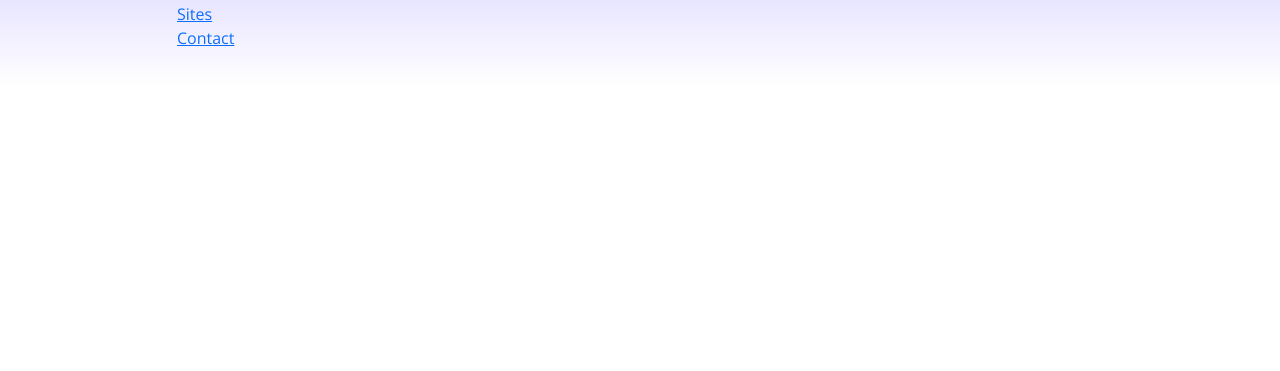
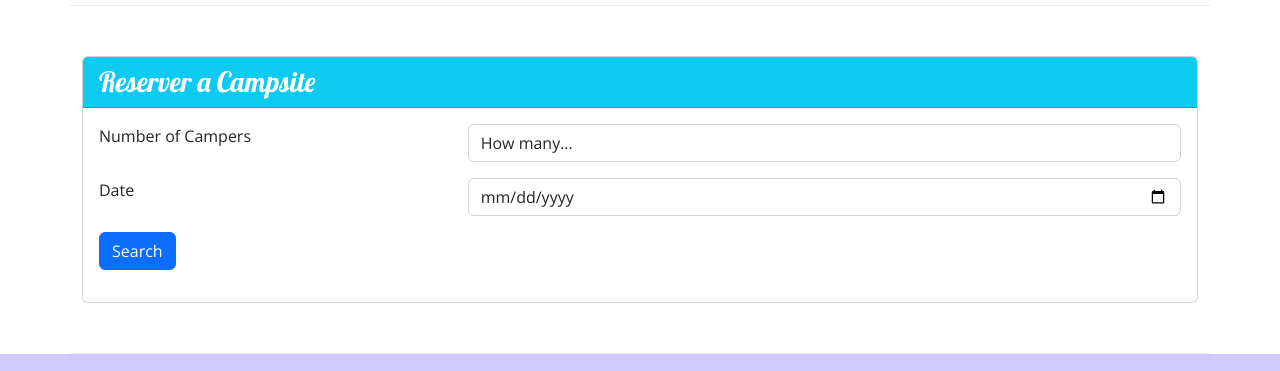
Before and after one commit to NewCodeMike/nucampsite, a plain HTML site: page index.html in a window 1280 px wide. Shown: the part 1147-1518 px from the top of the page. Before the commit the page ends 1233 px from the top, so only its background shows below. Drawn offline with nearby package versions, Linux system fonts and the light colour scheme.

Commit message:
End of Week3 Workshop

```diff
--- a/css/styles.css
+++ b/css/styles.css
@@ -34,3 +34,7 @@ footer {
 .navbar {
     background-color: #901CAD;
 }
+
+/* .navbar-custom {
+    background-image: linear-gradient(to right, #60106B, #3046C5, #5637DD);
+} */
--- a/index.html
+++ b/index.html
@@ -40,12 +40,16 @@
             <h1>Nucamp</h1>
             <h2>a better way to camp</h2>
           </div>
+          <div class="col-md-4 col-xl-2 mt-5">
+            <a href="#reserveForm" class="btn btn-info text-white text-nowrap" role="button">Reserve Campsite</a>
+            <!-- <button type="button" class=" btn btn-info text-white"><a id="reserveForm">Reserve Campsite</a></button> -->
+          </div>
         </div>
       </div>
     </header>
 
     <!-- navbar -->
-    <nav class="navbar navbar-expand-sm navbar-dark sticky-top">
+    <nav class="navbar navbar-expand-sm navbar-dark sticky-top navbar-custom">
       <div class="container">
         <a class="navbar-brand" href="#"><img src="./img/logo.png" height="30" width="30"></a>
         <button
@@ -98,12 +102,17 @@
           <h2>Featured Campsites</h2>
         </div>
         <div class="col">
+          <div class="d-flex">
+            <div>
               <h3>React Lake Campground</h3>
               <p class="d-none d-sm-block">
                 Nestled in the foot hills of the Chrome Mountains, this campground
                 on the shores of the pristine React Lake is a favorite for fly
                 fishers.
               </p>
+            </div>
+              <img class="ms-3 img-thumbnail" src="./img/react-lake-thumb.jpg" alt="React Lake">
+            </div>
           </div>
       </section>
 
@@ -123,6 +132,49 @@
             </div>
           </div>
         </div>
+      </section>
+
+      <section class="row row-content">
+        <div class="col-sm mx-auto">
+          <div class="card">
+            <h3 class="card-header bg-info text-white">Reserver a Campsite</h3>
+            <div class="card-body">
+              <form action="" id="reserveForm">
+                <div class="row">
+                  <label class="col-12 col-sm-4 form-label" for="number_of_campers">Number of Campers</label>
+                  <div class="col mb-3">
+                  <select class="form-control" type="select" id="number_of_campers">
+                    <option value="#">How many...</option>
+                    <option value="1">1</option>
+                    <option value="1">2</option>
+                    <option value="1">3</option>
+                    <option value="1">4</option>
+                    <option value="1">5</option>
+                    <option value="1">6</option>
+                  </select>
+                  </div>
+                </div>
+                <div class="row">
+                  <label class="col-12 col-sm-4 form-label" for="date">Date</label>
+                    <div class="col mb-3">
+                      <input class="form-control" type="date" name="date" id="date" />
+                    </div>
+                  </div>
+                <div class="row mb-3">
+                  <div class="col">
+                    <input type="submit" class="btn btn-primary" value="Search">
+                  </div>
+
+                </div>
+              </form>
+
+
+            </div>
+
+          </div>
+
+        </div>
+
       </section>
     </main>
 
```
Lines whose indentation alone changed are shown as unchanged.
